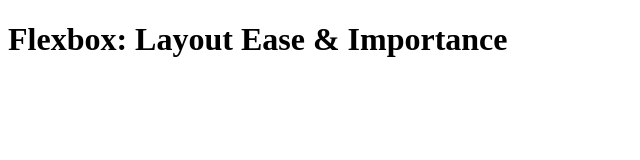
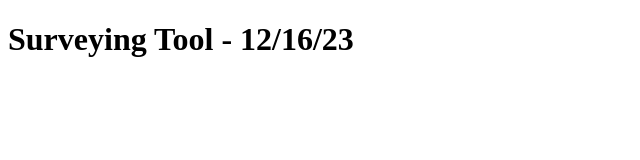
Before and after one commit to HankHelmers/Williamson-Data-Survey-Tool, a plain HTML site: page index.html in a window 1280 px wide. Shown: the whole page, without its empty margins (0-640 px from the left). Drawn offline with Linux system fonts and the light colour scheme.

Commit message:
Update index.html

```diff
--- a/index.html
+++ b/index.html
@@ -15,7 +15,7 @@
 
 <body>
   <!-- HEADER -->
-  <h1 id="title"> Flexbox: Layout Ease & Importance </h1>
+  <h1 id="title"> Surveying Tool - 12/16/23 </h1>
 
 
 </body>
```
